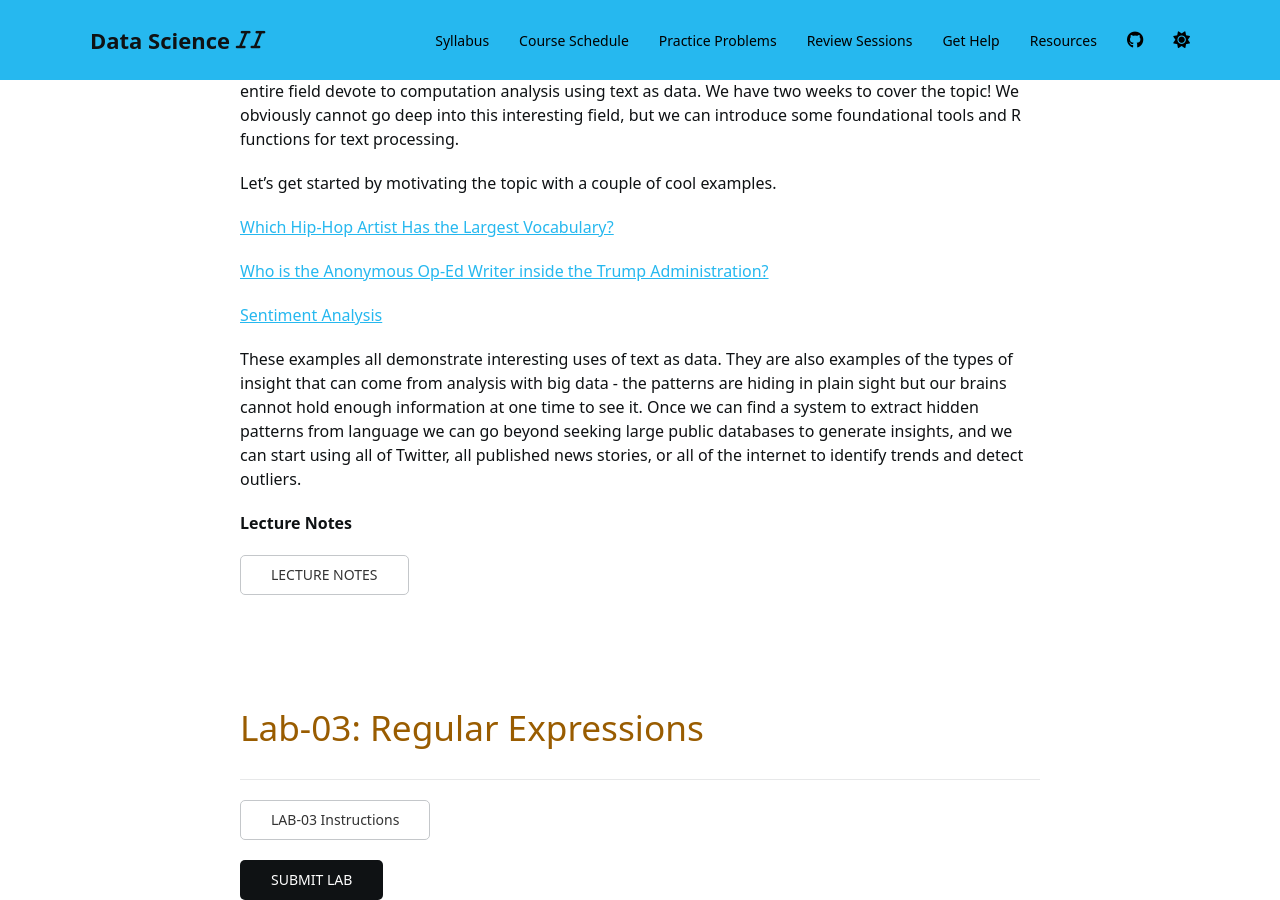
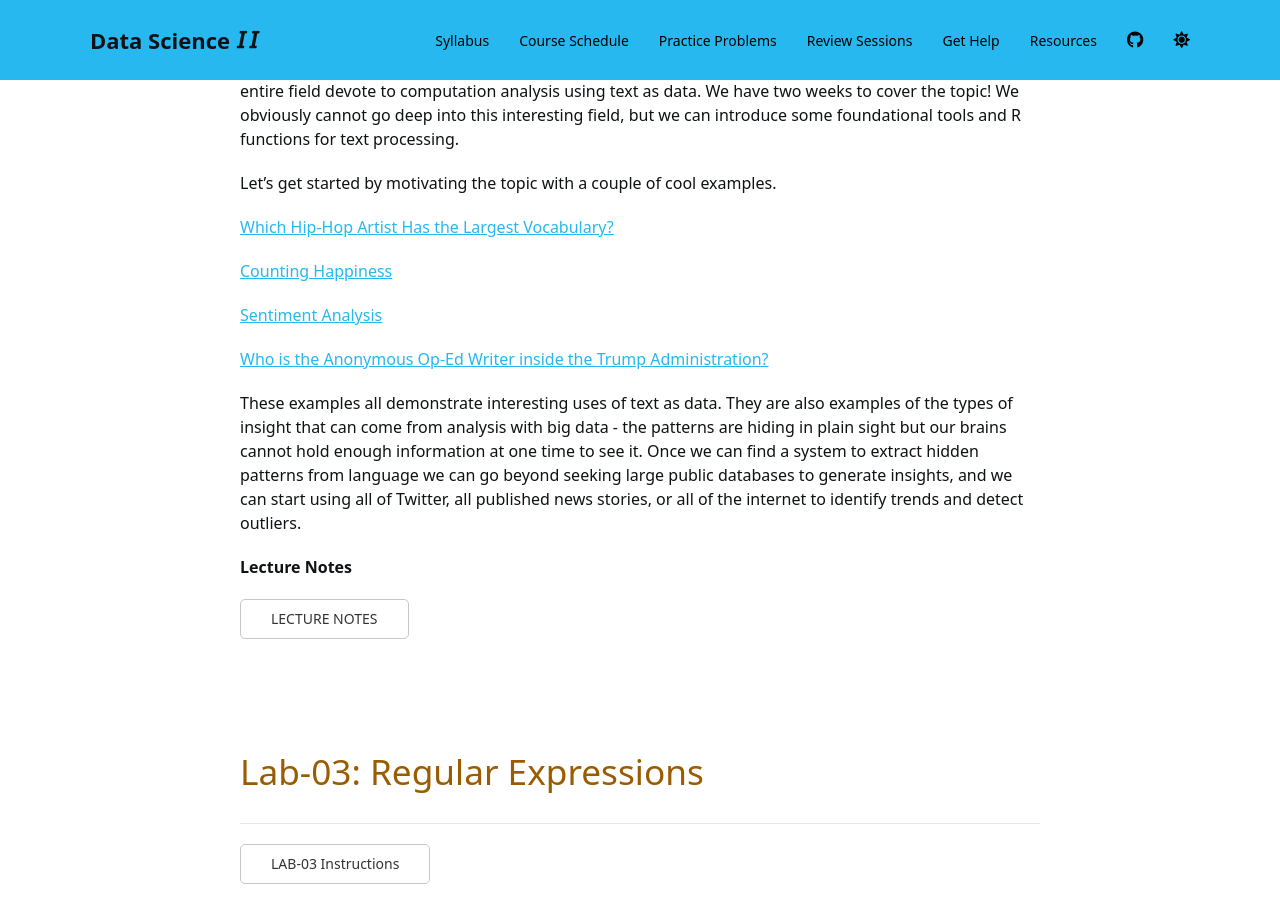
Before and after one commit to Watts-College/paf-514-template, a Jekyll site: the page built from schedule.md, in a window 1280 px wide and 900 px high, scrolled down 9557 px. Built offline with Jekyll 4.4.1, drawn with Linux system fonts in a browser that asks for light colours; nearby versions of some CDN libraries; a script bundle is joined from its source files by our own code; library files that are not in the unit come from our copies; a style sheet for code colours, icons or effects is not loaded.

Commit message:
Update schedule.md

```diff
--- a/schedule.md
+++ b/schedule.md
@@ -436,9 +436,11 @@ Let's get started by motivating the topic with a couple of cool examples.
 
 [Which Hip-Hop Artist Has the Largest Vocabulary?](https://pudding.cool/projects/vocabulary/index.html)
 
-[Who is the Anonymous Op-Ed Writer inside the Trump Administration?](http://varianceexplained.org/r/op-ed-text-analysis/)
+[Counting Happiness](https://flowingdata.com/2021/07/29/counting-happiness/)
 
 [Sentiment Analysis](https://www.kaggle.com/rtatman/tutorial-sentiment-analysis-in-r)
+
+[Who is the Anonymous Op-Ed Writer inside the Trump Administration?](http://varianceexplained.org/r/op-ed-text-analysis/)
 
 These examples all demonstrate interesting uses of text as data. They are also examples of the types of insight that can come from analysis with big data - the patterns are hiding in plain sight but our brains cannot hold enough information at one time to see it.  Once we can find a system to extract hidden patterns from language we can go beyond seeking large public databases to generate insights, and we can start using all of Twitter, all published news stories, or all of the internet to identify trends and detect outliers.
 
```
